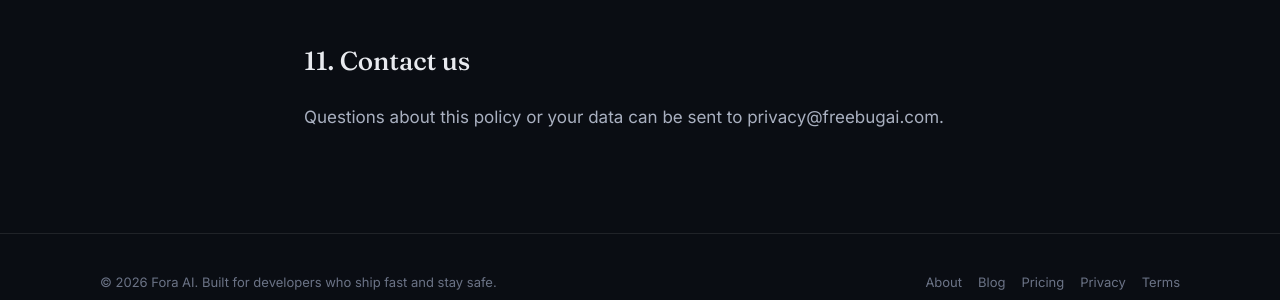
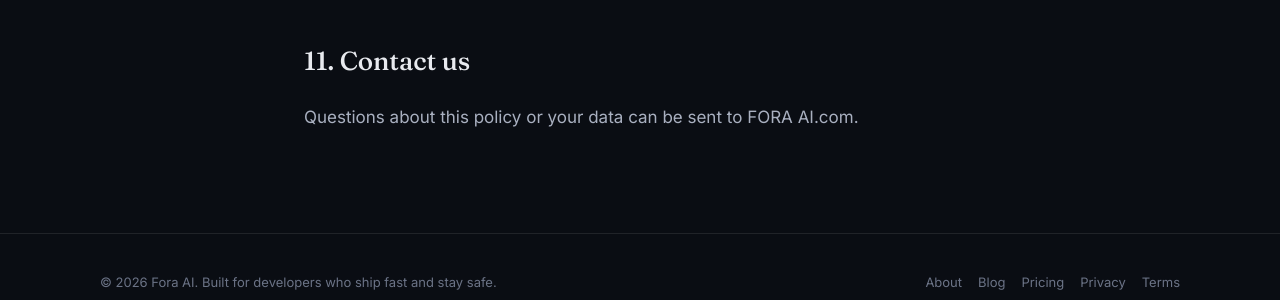
Before and after one commit to Faizan-ai-nova/Fora-ai-A-POWERFUL-TOOL, a Django app: page /privacy/ in a window 1280 px wide. Shown: the part 3942-4242 px from the top of the page. Run offline with Django 5.2, Linux system fonts and the light colour scheme.

Commit message:
Update privacy.html

```diff
--- a/templates/pages/privacy.html
+++ b/templates/pages/privacy.html
@@ -19,7 +19,7 @@
       This policy explains what information Fora AI ("we", "us") collects when you use
       our website and scanning service (the "Service"), how we use it, who we share it with,
       and the choices you have. If anything here is unclear, contact us at
-      <a href="mailto:privacy@freebugai.com">privacy@freebugai.com</a>.
+      <a href="mailto:gamewithfaixu@gmail.com">privacy@freebugai.com</a>.
     </p>
 
     <h2>1. Information we collect</h2>
@@ -112,7 +112,7 @@
     <h2>11. Contact us</h2>
     <p>
       Questions about this policy or your data can be sent to
-      <a href="mailto:gamewithfaixu@gmail.com">privacy@freebugai.com</a>.
+      <a href="mailto:gamewithfaixu@gmail.com">FORA AI.com</a>.
     </p>
   </div>
 </div>
```
